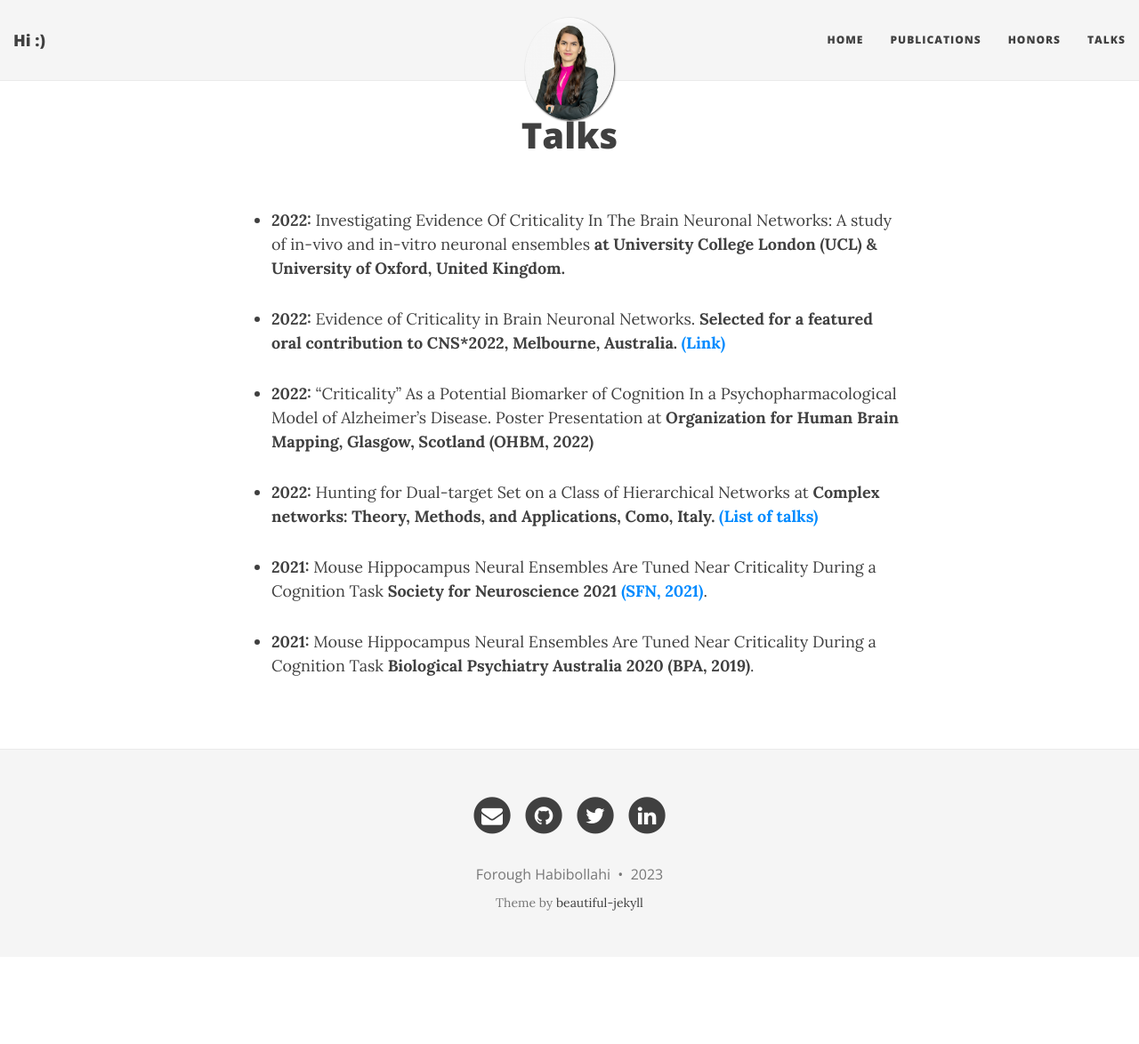
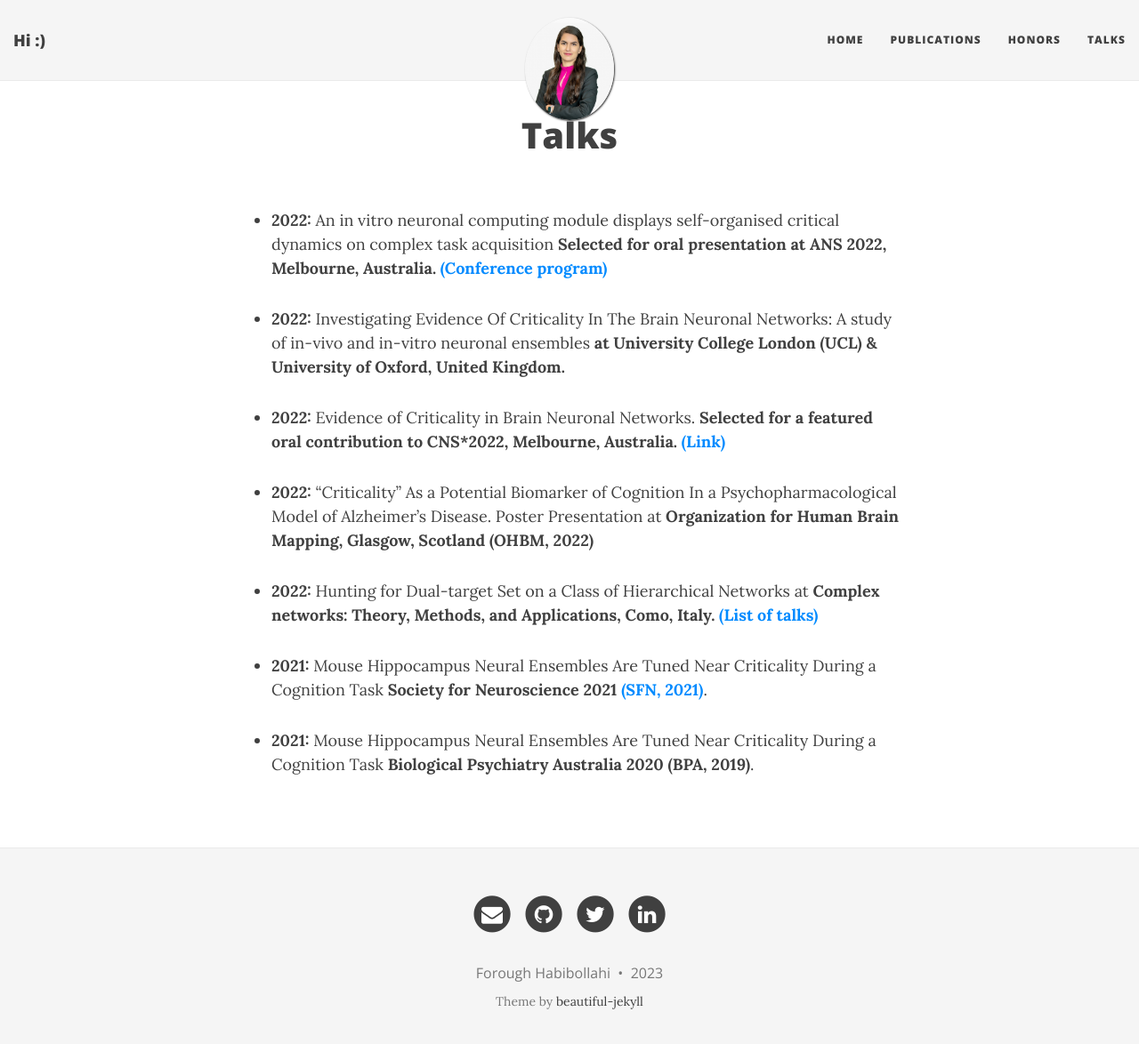
Before and after one commit to ForoughHa/ForoughHa.github.io, a Jekyll site: the page built from talks.md, in a window 1280 px wide and 1187 px high. Shown: the top 1174 px of the window at 89% size. Built offline with Jekyll 4.4.1, drawn with Linux system fonts in a browser that asks for light colours; nearby versions of some CDN libraries.

Commit message:
Update talks.md

```diff
--- a/talks.md
+++ b/talks.md
@@ -2,6 +2,7 @@
 layout: page
 title: Talks
 ---
+- <b>2022:</b> An in vitro neuronal computing module displays self-organised critical dynamics on complex task acquisition <b> Selected for oral presentation at ANS 2022, Melbourne, Australia. <a href="https://www.ans.org.au/resources/past-ans-conferences/57-past-ans-conferences">(Conference program)</a> </b>
 
 - <b>2022:</b> Investigating Evidence Of Criticality In The Brain Neuronal Networks: A study of in-vivo and in-vitro neuronal ensembles <b> at University College London (UCL) & University of Oxford, United Kingdom. </b>
 
```
